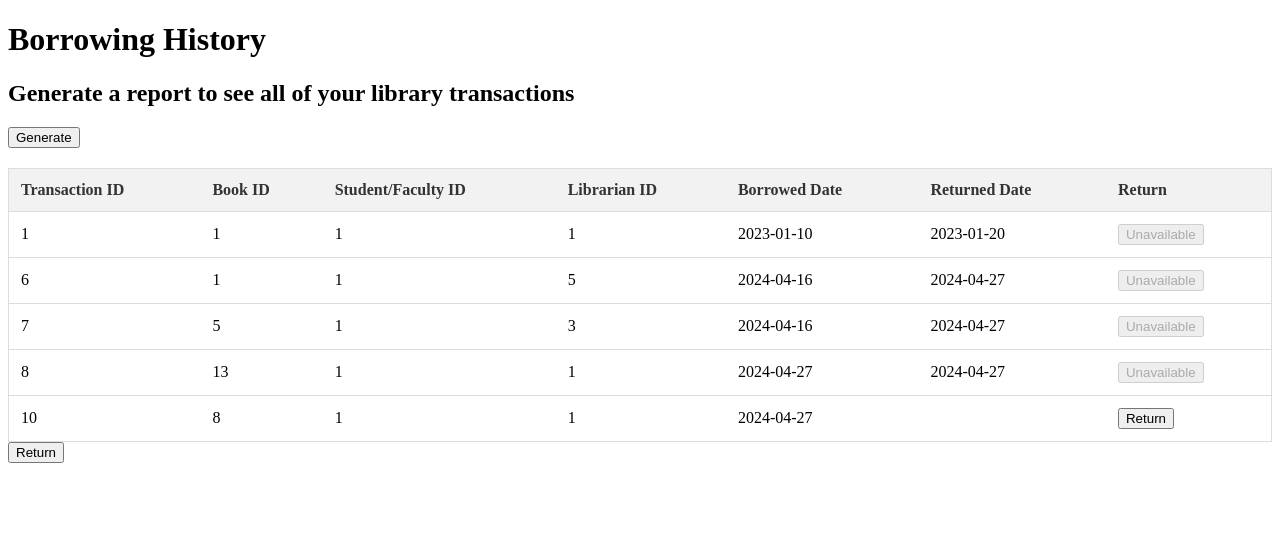
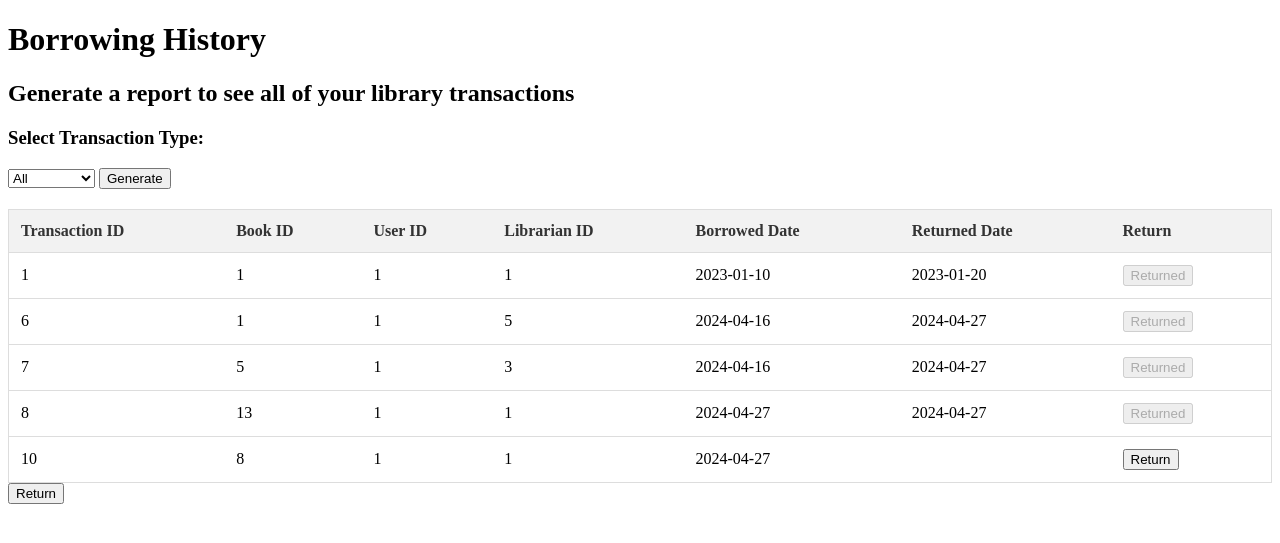
Before and after one commit to CS378-Final/C378S-Final, a Flask app: page /borrowHistory in a window 1280 px wide. Shown: the top 543 px of the page. Run offline with Flask 3, Linux system fonts and the light colour scheme; a user stored in the database is signed in; data comes from the database, SQL or seed files in the repository.

Commit message:
minor things

```diff
--- a/378 Final Project/app.py
+++ b/378 Final Project/app.py
@@ -122,10 +122,6 @@ def search():
 def redirect_update():
     return render_template('update.html')
 
-@app.route('/book_availability')
-def redirect_availability():
-    return render_template('availability.html')
-
 @app.route('/overdue_books')
 def redirect_overdue():
     return render_template('overdue.html')
@@ -138,9 +134,6 @@ def redirect_borrowTrends():
 def sign_out():
     return render_template('main_page.html')
 
-@app.route('/borrowing_history')
-def redirect_borrowHistory():
-    return render_template('borrowhistory.html')
 
 @app.route('/requests')
 def redirect_requests():
@@ -165,18 +158,21 @@ def report_book_availability():
     return render_template('availability.html', results=results)
 
 
-@app.route('/transactionType', methods=['GET'])
+@app.route('/TransactionType', methods=['GET'])
 def report_requests():
     conn = sqlite3.connect(DATABASE)
     cur = conn.cursor()
     choice = request.args.get('output')
-    if choice == 'Return' or choice == 'Borrow':
-     cur.execute('SELECT * FROM Requests WHERE Transaction_Kind = ?', (choice,))
+    user_id = session.get('id')
+    if choice == 'pending':
+     cur.execute('SELECT * FROM Transactions WHERE User_ID = ? AND (Returned_Date = "" OR Returned_Date IS NULL)', (user_id))
+    elif choice == 'completed':
+     cur.execute('SELECT * FROM Transactions WHERE User_ID = ? AND Returned_Date IS TRUE', (user_id))
     else:
-     cur.execute('SELECT * FROM Requests')
+        cur.execute('SELECT * FROM Transactions WHERE User_ID = ?', (user_id))
     results = cur.fetchall()
     conn.close
-    return render_template('requests.html', results=results)
+    return render_template('borrowhistory.html', results=results)
 
 @app.route('/borrowTrends', methods = ['GET'])
 def report_book_trend():
@@ -229,6 +225,16 @@ def borrow_History():
     results = cur.fetchall()
     conn.close()
     return render_template('borrowhistory.html', results=results)
+
+@app.route('/availability', methods = ['GET'])
+def availability():
+    conn = sqlite3.connect(DATABASE)
+    cur = conn.cursor()
+    cur.execute('SELECT * FROM Books')
+    results = cur.fetchall()
+    conn.close()
+    return render_template('availability.html', results=results)
+
 
 @app.route('/borrow', methods=['POST'])
 def borrow():
--- a/378 Final Project/templates/borrowTrends.html
+++ b/378 Final Project/templates/borrowTrends.html
@@ -31,7 +31,7 @@
     <h1>Borrowing Trends</h1>
 
     <section>
-    <h2>Generate a report to see the trend in which books are borrowed</h2>
+    <h2>Here is a report to see which books are the most borrowed</h2>
 
         <form action="/borrowTrends" method = "get">
             <button type="submit">Generate</button>
--- a/378 Final Project/templates/borrowhistory.html
+++ b/378 Final Project/templates/borrowhistory.html
@@ -32,17 +32,24 @@
 
     <section>
     <h2>Generate a report to see all of your library transactions</h2>
-
-        <form action="/borrowHistory" method = "get">
-            <button id="show" type="submit">Generate</button>
-        </form>
+    <h3>Select Transaction Type:</h3>
+    <form action="/TransactionType" method = "get">
+        <select id="select">
+           <option value="all">All</option>
+           <option value ="pending">Pending</option>
+           <option value="completed">Completed</option>
+       </select>
+       <button type="submit" onclick="getValue()">Generate</button>
+       <p class = "output"></p>
+       <input type="hidden" id="transaction_type" name="output" value="">
+      </form>
     </section>
 
     <table>
         <tr>
             <th>Transaction ID</th>
             <th>Book ID</th>
-            <th>Student/Faculty ID</th>
+            <th>User ID</th>
             <th>Librarian ID</th>
             <th>Borrowed Date</th>
             <th>Returned Date</th>
@@ -62,7 +69,7 @@
                     {% if book[5] == '' or book[5] is none %}
                         <button type="submit">Return</button>
                     {% else %}
-                        <button disabled="disabled">Unavailable</button>
+                        <button disabled="disabled">Returned</button>
                     {% endif %}
                 </form>
             </td>
@@ -71,6 +78,15 @@
     </table>
 
 
+    <script type="text/javascript">
+        function getValue(){
+           var selectElement = document.querySelector('#select');
+           var output = selectElement.value;
+           document.querySelector('.output').textContent= "Selected value:" + output;
+           document.getElementById('transaction_type').value = output;
+        }
+       </script>
+
   <form action="/previous">
     <button type="submit">Return</button>
     </form>
--- a/378 Final Project/templates/librarian_page.html
+++ b/378 Final Project/templates/librarian_page.html
@@ -40,10 +40,10 @@
     </section>
 
     <section>
-        <h2>Generate Reports</h2>
-        <form action="/book_availability">
-            <button type="submit">Book Availability</button>
+        <form action="/availability">
+            <button type= "submit"> Book Availability </button>
         </form>
+
 
 
         <form action="/overdue_books">
--- a/378 Final Project/templates/user_page.html
+++ b/378 Final Project/templates/user_page.html
@@ -25,7 +25,7 @@
     <br>
 
     <section>
-        <form action="/borrowing_history">
+        <form action="/borrowHistory">
         <button type= "submit"> View Borrowing History</button>
         </form>
 
```
Also changed, not shown: 378 Final Project/templates/availability.html (+14 -12 lines).
